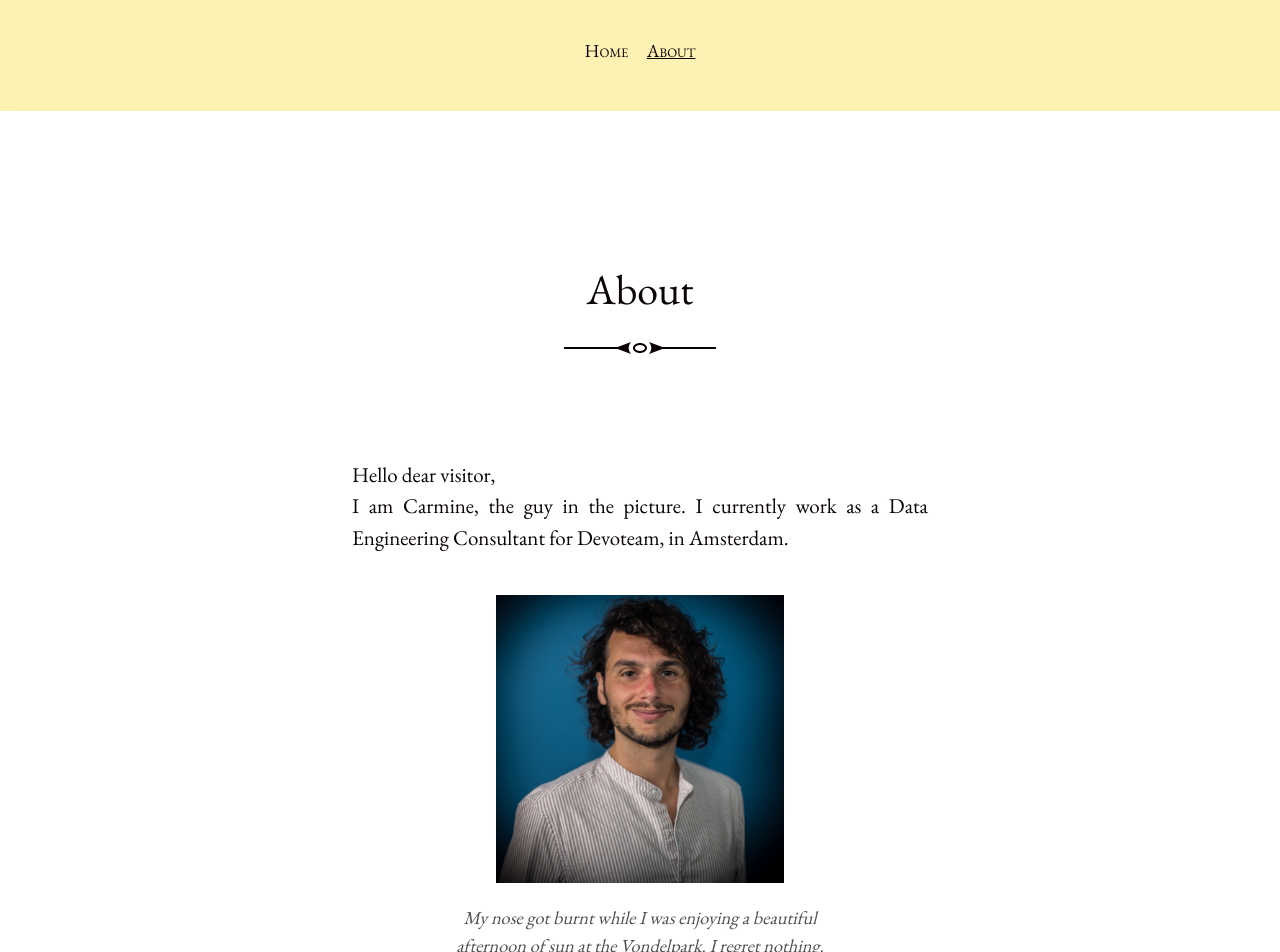
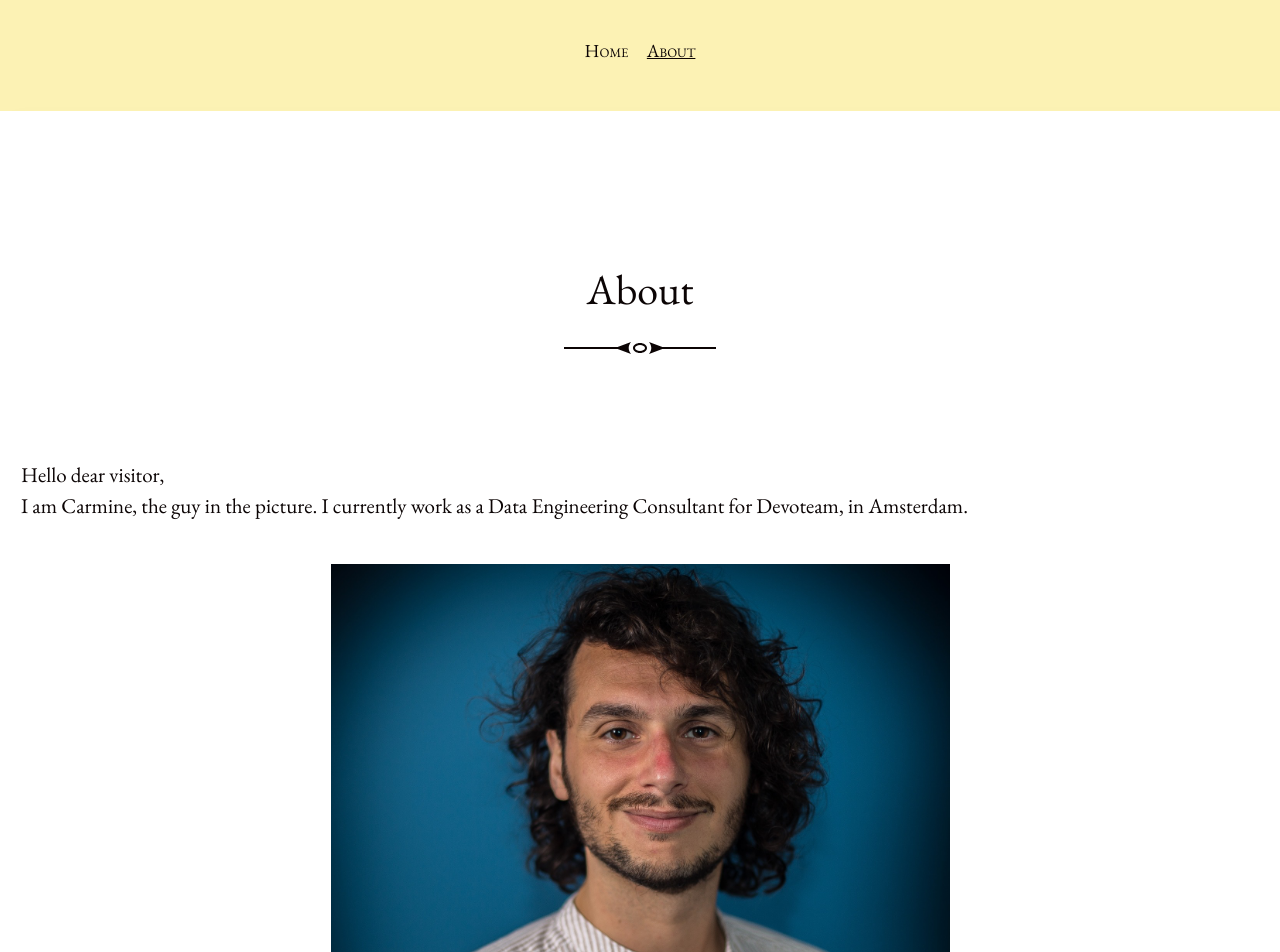
Before and after one commit to carmigno/carmigno.github.io, a Jekyll site: the page built from about.md, in a window 1280 px wide. Shown: the top 952 px of the page. Built offline with Jekyll 4.4.1, drawn with Linux system fonts in a browser that asks for light colours.

Commit message:
Reduced background width, increased post width

```diff
--- a/_sass/_article.scss
+++ b/_sass/_article.scss
@@ -1,7 +1,7 @@
 .post {
   background: white;
   margin: 2em auto;
-  max-width: 1000rem;
+  max-width: 800rem;
   padding: 2em 0;
   box-shadow: 12px 18px 24px rgba(darken($brand-color, 50%), .1);
 }
@@ -9,13 +9,13 @@
 .post > * {
   margin-left: auto;
   margin-right: auto;
-  max-width: 36rem;
+  max-width: 200rem;
   padding: 0 1em;
 }
 
 .post > h1 {
   font-size: 2em;
-  max-width: 48rem;
+  max-width: 100rem;
   padding: 2em 1em;
   text-align: center;
 }
```
